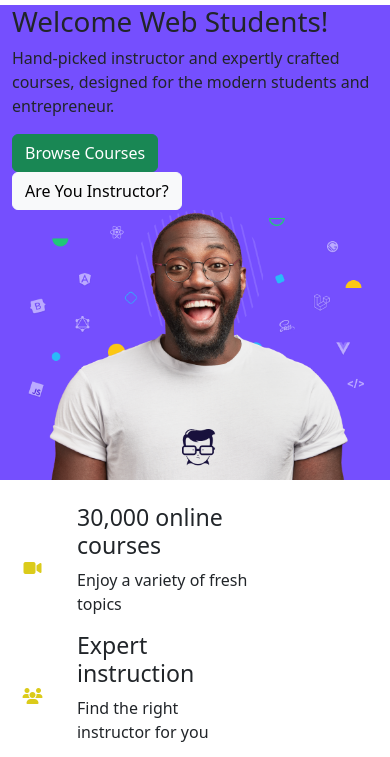
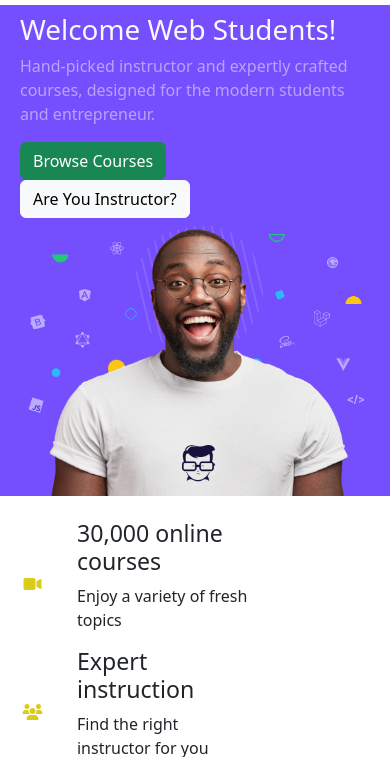
Before and after one commit to GiuseppeCifarelliCode/U2-W2-D4, a plain HTML site: page index.html in a window 390 px wide. Shown: the part 61-818 px from the top of the page. Drawn offline with nearby package versions, Linux system fonts and the light colour scheme.

Commit message:
Last fix for mobile device

```diff
--- a/index.html
+++ b/index.html
@@ -135,12 +135,12 @@
       </div>
     </nav>
     <div class="hero">
-      <div class="row colored-row">
-        <div class="col-12">
+      <div class="row colored-row p-2">
+        <div class="col-12 text-light">
           <h1>Welcome Web Students!</h1>
         </div>
         <div class="col-12">
-          <p>
+          <p class="text-light text-opacity-50">
             Hand-picked instructor and expertly crafted courses, designed for
             the modern students and entrepreneur.
           </p>
```
